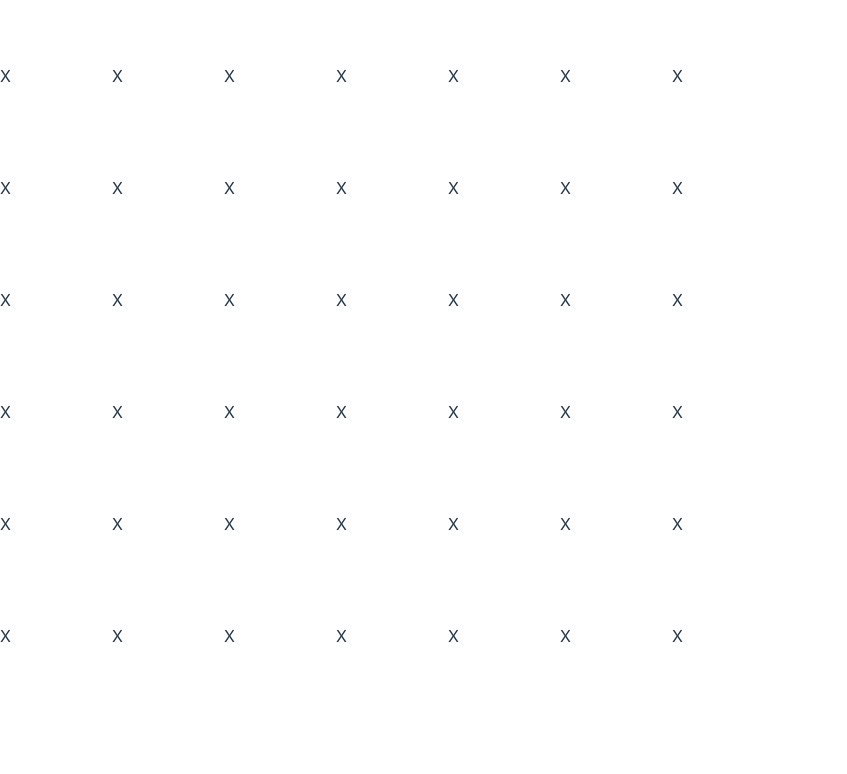
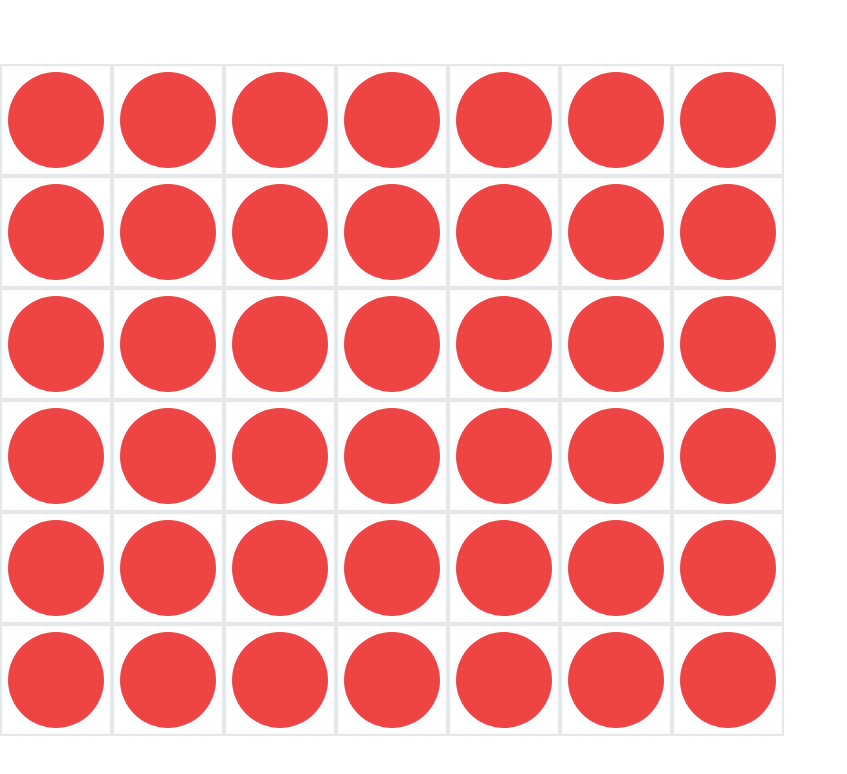
Before and after one commit to brandon-detty/connect-four-react, a React (Vite) app: page / in a window 1280 px wide. Shown: the top 774 px of the page, without its empty margins (0-847 px from the left). Built offline with nearby package versions, Linux system fonts and the light colour scheme.

Commit message:
display each square as empty/red/black based on a state prop

```diff
--- a/src/components/Board.tsx
+++ b/src/components/Board.tsx
@@ -1,13 +1,15 @@
 import { ReactNode } from "react";
-import Square from "./Square";
+import Square, { SquareState } from "./Square";
 
-const emptyCol = new Array<number>(6).fill(0);
+const emptyCol = new Array<number>(6).fill(SquareState.Red);
 const cols = new Array<Array<number>>(7).fill([...emptyCol]);
 
 const Board = () => {
   const squareElements = cols.reduce((squares, col, colIndex) => {
-    col.forEach((square, rowIndex) => {
-      squares.push(<Square key={`${rowIndex}${colIndex}`} />);
+    col.forEach((squareState, rowIndex) => {
+      squares.push(
+        <Square key={`${rowIndex}${colIndex}`} state={squareState} />
+      );
     });
     return squares;
   }, new Array<ReactNode>());
--- a/src/components/Square.tsx
+++ b/src/components/Square.tsx
@@ -1,5 +1,25 @@
-const Square = () => {
-  return <span className="w-28 h-28">X</span>;
+export enum SquareState {
+  Empty,
+  Red,
+  Black,
+}
+
+interface SquareProps {
+  state: SquareState;
+}
+
+const bgClassMap: Record<SquareState, string> = {
+  [SquareState.Empty]: "",
+  [SquareState.Red]: "bg-red-500",
+  [SquareState.Black]: "bg-black",
+};
+
+const Square = ({ state }: SquareProps) => {
+  return (
+    <span className="w-28 h-28 border-solid border-2 border-grey-500 flex items-center justify-center">
+      <div className={`w-24 h-24 rounded-full ${bgClassMap[state]}`} />
+    </span>
+  );
 };
 
 export default Square;
```
